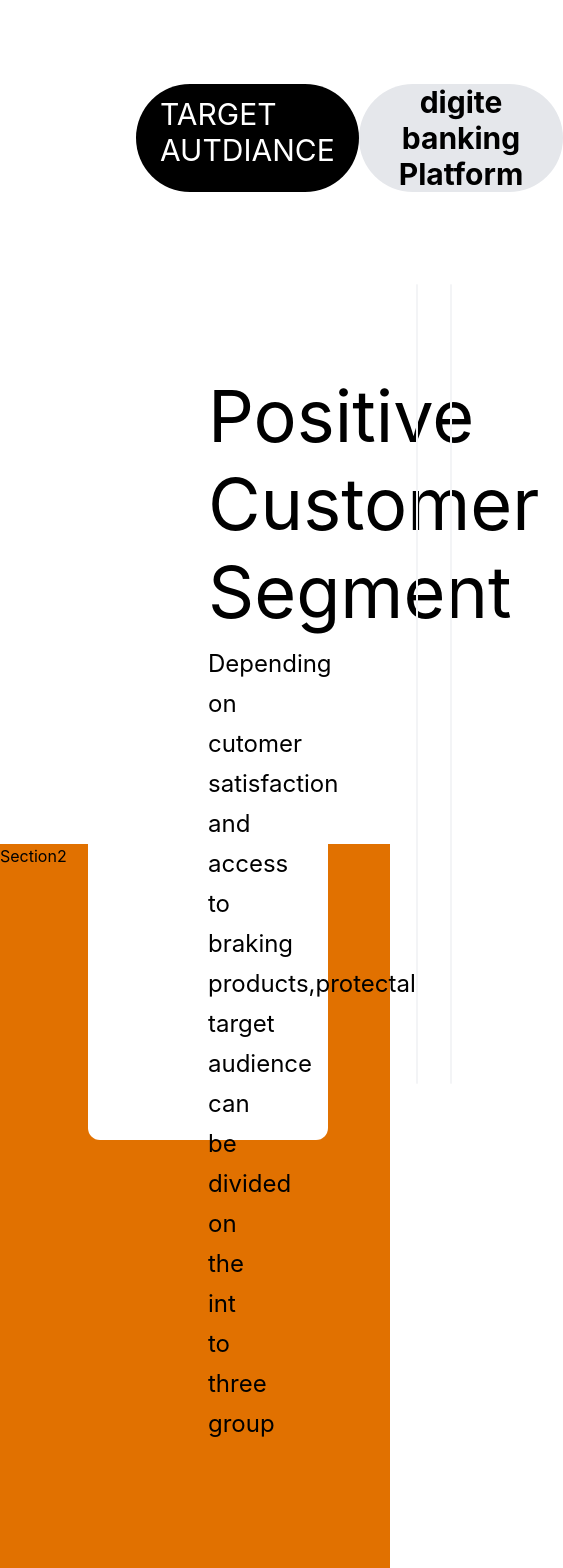
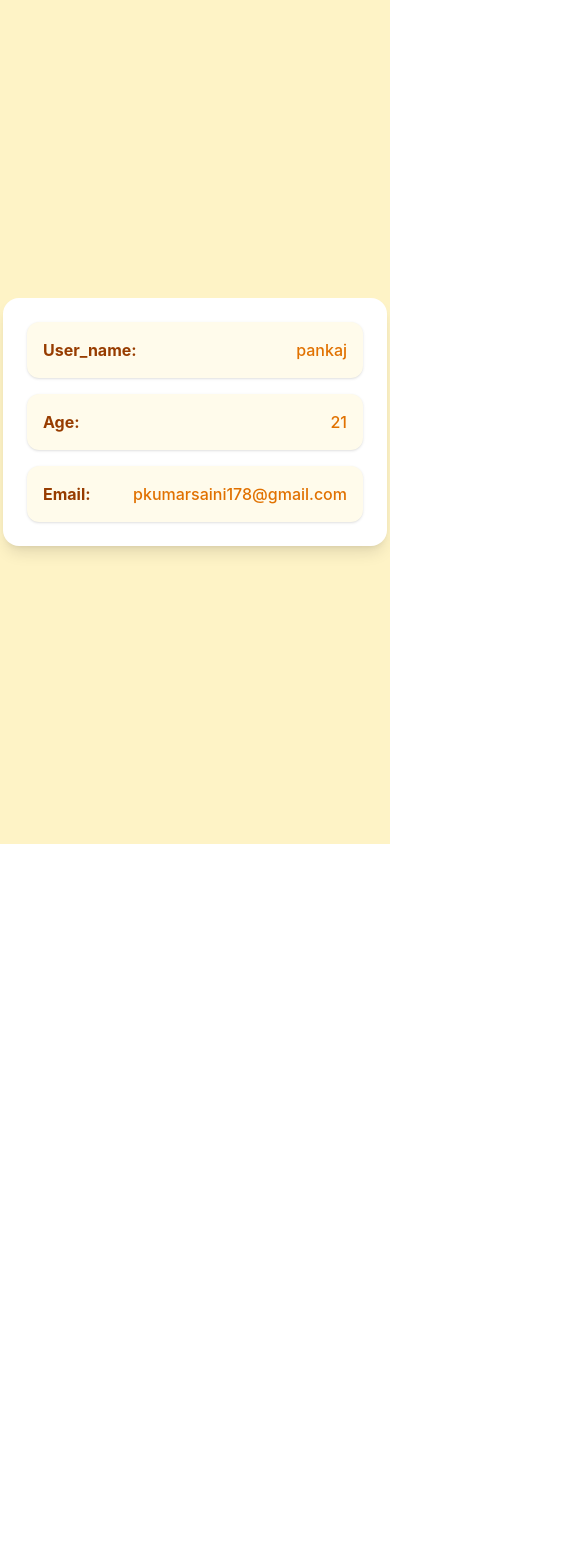
Before and after one commit to pkumarsaini178-wq/React_project, a React (Vite) app: page / in a window 390 px wide. Shown: the top 1568 px of the page, 563 px wide, since content can reach past the window. After the commit the page ends 844 px from the top, so only its background shows below. Built offline with nearby package versions, Linux system fonts and the light colour scheme; grey boxes are pictures that could not be loaded.

Commit message:
learning about useState

```diff
--- a/src/App.jsx
+++ b/src/App.jsx
@@ -1,18 +1,22 @@
-import React, { useState } from 'react'
+import React, { useState, useRef } from 'react'
 import './App.css'
-import Section2 from './components/TaiwindCss_prectiest_folder/Section2/Section2.jsx'
-import Section1 from './components/TaiwindCss_prectiest_folder/Section1/Section1.jsx'
-import Pagecontain1 from './components/TaiwindCss_prectiest_folder/Section1/Pagecontain1.jsx'
+import Daythree from './DayThree/daythree';
 
 const App = () => {
-return(
-  <>
-    <Section1 />
 
-    <Section2 />
-
-  </>
-)
+  const [a, seta] = useState(1);
+  const [data, setdata] = useState({ user_name: "pankaj_kumar_saini  ", age: 21, email: "pkumarsaini178@Gmail.com" })
+  function increasevalue() {
+    seta(a + 1);
+    console.log(a);
+  }
+  function dicresevalue() {
+    seta(a - 1);
+    console.log(a)
+  }
+  return (
+    <Daythree/>
+  )
 }
 
 export default App
--- /dev/null
+++ b/src/DayThree/daythree.jsx
@@ -0,0 +1,24 @@
+import React, { useState } from 'react'
+
+const Daythree = () => {
+  const [data, setdata] = useState({
+    user_name: "pankaj",
+    age: 21,
+    email: "pkumarsaini178@gmail.com"
+  })
+
+  return (
+    <div className="p-8 flex flex-col items-center justify-center min-h-screen bg-amber-100">
+      <div className="bg-white p-6 rounded-2xl shadow-lg w-96 flex flex-col gap-4">
+        {Object.entries(data).map(([key, value]) => (
+          <div  className="bg-amber-50 text-amber-800 p-4 rounded-xl flex items-center justify-between shadow-sm">
+            <p className="font-bold capitalize">{key}:</p>
+            <span className="font-medium text-amber-600">{value}</span>
+          </div>
+        ))}
+      </div>
+    </div>
+  )
+}
+
+export default Daythree
--- a/src/components/TaiwindCss_prectiest_folder/Section1/Pagecontain1.jsx
+++ b/src/components/TaiwindCss_prectiest_folder/Section1/Pagecontain1.jsx
@@ -1,19 +1,46 @@
 import React from 'react'
 import Leftsideofpage from './leftsideofpage'
-import Rightsidepage from './Rightsidepage1'
+import Rightsidepage1 from './Rightsidepage1'
 
 const Pagecontain1 = () => {
+  const arr = [
+    {
+      indexValue: 1,
+      image: "https://images.pexels.com/photos/4061007/pexels-photo-4061007.jpeg",
+      text: "Prime customers, that have access to banking products and are satisfied with the current product.",
+      submit: "SATISFIED",
+    },
+    {
+      indexValue: 2,
+      image: "https://images.pexels.com/photos/3184306/pexels-photo-3184306.jpeg",
+      text: "Customers who are satisfied but may have additional banking needs or opportunities.",
+      submit: "APPLY",
+    },
+    {
+      indexValue: 3,
+      image: "https://images.pexels.com/photos/3184339/pexels-photo-3184339.jpeg",
+      text: "Customers who are looking for new banking products or want to improve their current experience.",
+      submit: "SUBMIT",
+    },
+  ];
+
   return (
-    <>
-      <div className="flex bg-white h-full p-">
-        <Leftsideofpage />
+    <div className="flex items-start gap-6 bg-white p-8 overflow-x-auto min-h-screen">
+      <Leftsideofpage />
 
-        <Rightsidepage />
+      <div className="flex items-center gap-6 overflow-x-auto pb-4">
+        {arr.map((elem) => (
+          <Rightsidepage1
+
+            indexValue={elem.indexValue}
+            image={elem.image}
+            text={elem.text}
+            submit={elem.submit}
+          />
+        ))}
 
       </div>
-
-    </>
-
+    </div>
   )
 }
 
--- a/src/components/TaiwindCss_prectiest_folder/Section1/Rightsidepage1.jsx
+++ b/src/components/TaiwindCss_prectiest_folder/Section1/Rightsidepage1.jsx
@@ -1,62 +1,27 @@
 import React from 'react'
 import { MoveRight } from 'lucide-react'
 
-const Rightsidepage1 = () => {
+const Rightsidepage1 = (props) => {
   return (
+    <>
 
-    <>
-      <div className="relative w-1/6 h-200 rounded-3xl overflow-hidden shadow-xl border border-gray-100  mx-4 my-6 group">
-        {/* Background Image */}
-        <img
-          className="w-full h-full object-cover transition-transform duration-500 group-hover:scale-105"
-          src="https://images.pexels.com/photos/4061007/pexels-photo-4061007.jpeg"
-          alt="Customer segmentation"
-        />
-
-        {/* 1. Top Left Circle Number Badge */}
-        <div className="absolute top-5 left-5 w-9 h-9 rounded-full bg-white text-gray-900 font-bold text-sm flex items-center justify-center shadow-md z-10">
-          1
-        </div>
-
-        {/* 2. Bottom Content Overlay with Dark Gradient */}
-        <div className="absolute  bottom-0  p-6 flex flex-col justify-end ">
-
-          {/* Paragraph Text Overlapped on Image */}
-          <p className="text-white text-xs sm:text-sm font-normal  mb-6 ">
-            Prime customers, that have access to bank credit and are satisfied with the current product.
-          </p>
-
-          {/* Bottom Pill Badge + Arrow Button */}
-          <div className="flex items-center justify-between">
-            <span className="bg-blue-600 text-white px-5 py-2.5 rounded-full text-xs font-semibold uppercase tracking-wider shadow-sm">
-              Satisfied
-            </span>
-
-            <button className="w-10 h-10 rounded-full bg-white/20 hover:bg-white/30 backdrop-blur-md text-white flex items-center justify-center transition-all hover:scale-110">
-              <MoveRight size={18} />
-            </button>
-          </div>
-
-        </div>
-
-      </div>
-      <div className='relative w-1/6 h-200 rounded-3xl overflow-hidden shadow-xl border border-gray-100  mx-4 my-6 group '>
+      <div  id="right"className='relative w-1/4 h-200 rounded-3xl overflow-hidden shadow-xl border border-gray-100  mx-4 my-6 group '>
 
         <img
           className="w-full h-full object-cover transition-transform duration-500 group-hover:scale-105"
-          src="https://images.pexels.com/photos/4061007/pexels-photo-4061007.jpeg"
+          src={props.image}
           alt="Customer segmentation"
         />
         <div className="absolute top-5 left-5 w-9 h-9 rounded-full bg-white text-gray-900 font-bold text-sm flex items-center justify-center shadow-md z-10">
-          1
+          {props.indexValue}
         </div>
 
         <div className=' absolute p-6 bottom-0  w-100'>
 
-          <p className=' h-70 w-70  justify-center items-center text-amber-50'>Lorem ipsum dolor sit amet consectetur adipisicing elit. Iusto harum aut sint facilis, libero iure illum quibusdam tempora doloribus? Voluptatibus ex ipsum ratione aliquam doloribus inventore magni neque dolor sit.</p>
+          <p className=' h-70 w-70  justify-center items-center text-amber-50'>{props.text}</p>
           <div className=' flex items-center justify-between '>
           <span className=' px-5 py-2.5  bottom-8  h-10 w-20 bg-amber-200 rounded-2xl flex items-center justify-center text-center
-            '>submit</span>
+            '>{props.submit}</span>
           <button className=' px-0,py-10 bg-white/20  backdrop-blur-3xl  text-amber-50 items-center flex justify-center rounded-full h-10 w-10'><MoveRight size={20} /></button>
           </div>
         </div>
--- a/src/index.css
+++ b/src/index.css
@@ -1 +1,4 @@
 @import "tailwindcss";
+#right::-webkit-scrollbar{
+    display:none;
+}
```
